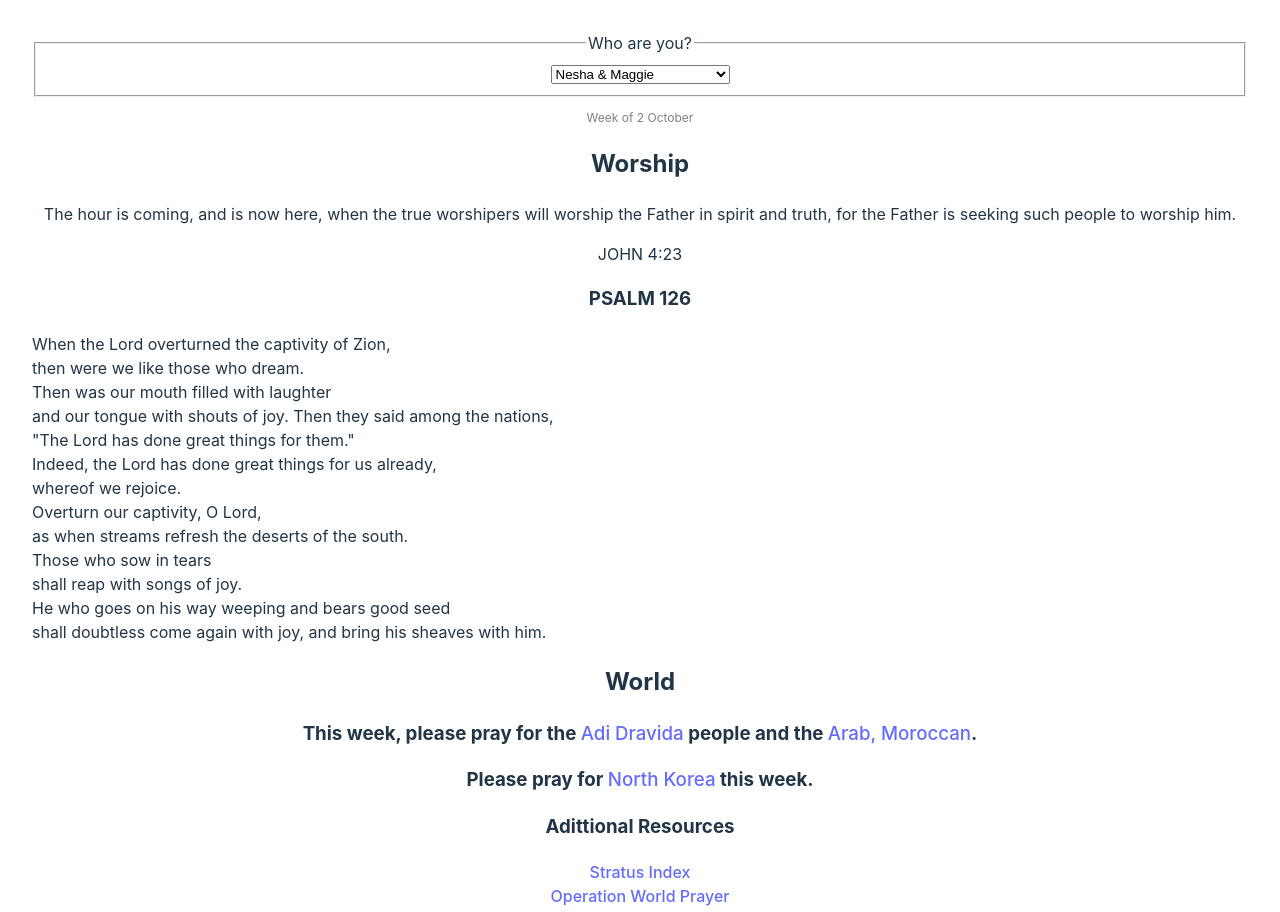
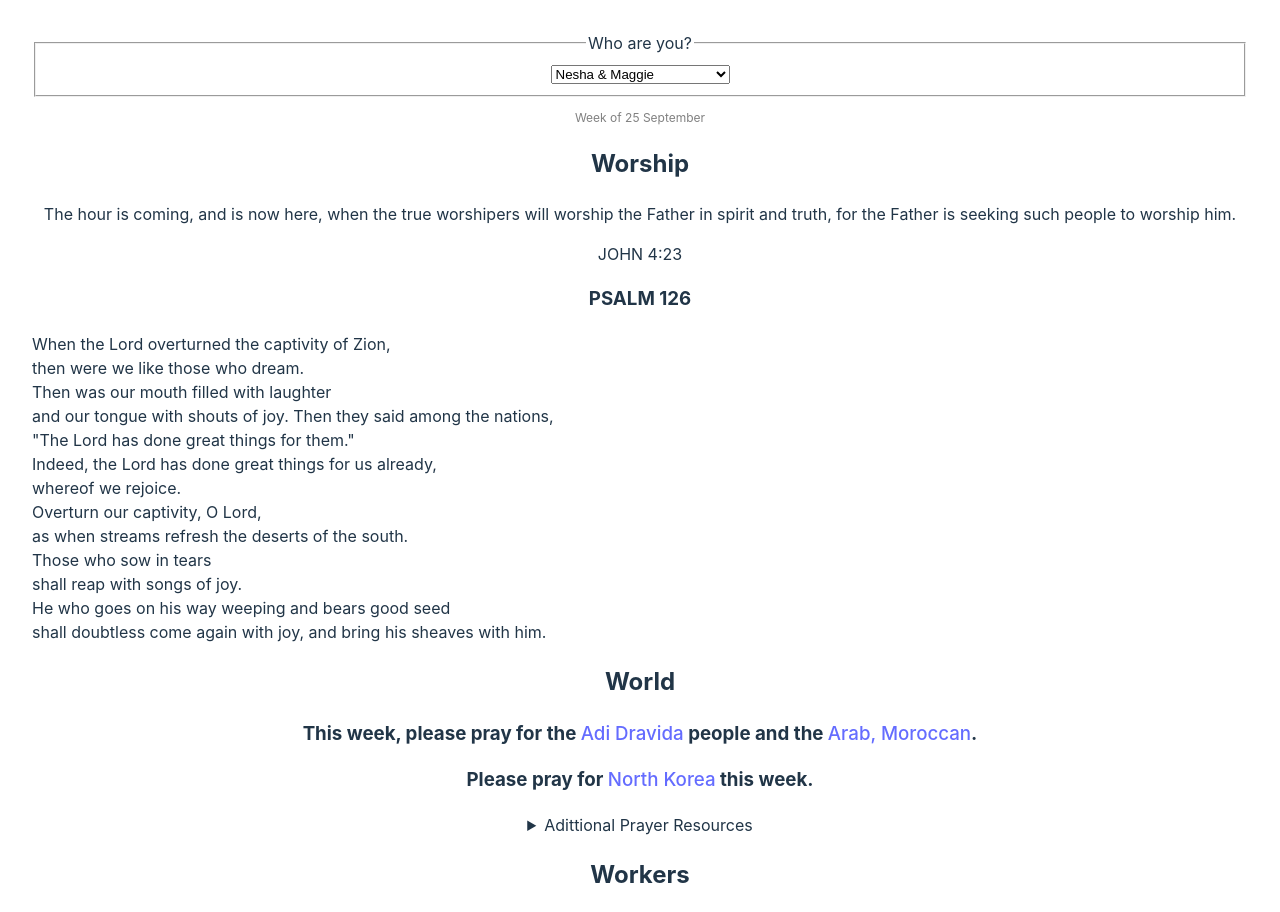
Before and after one commit to rollinsbaird/pftn-webpage, a React (Vite) app: page / in a window 1280 px wide. Shown: the part 126-1038 px from the top of the page. Built offline with nearby package versions, Linux system fonts and the light colour scheme.

Commit message:
made resources a dropdown to reduce clutter

```diff
--- a/src/App.jsx
+++ b/src/App.jsx
@@ -357,7 +357,7 @@ function App() {
           setSelectedOption={setPair}
           Options={PairOptions}
         />
-        <ShowWeek week={week} weekOptions={WeekOptions} />
+        <ShowWeek week={week - 1} weekOptions={WeekOptions} />
       </div>
       <div>
         <h2>Worship</h2>
@@ -393,8 +393,7 @@ function App() {
       </div>
       <div>
         <h2>World</h2>
-        {(typeof pair === "undefined") ?
-
+        {typeof pair === "undefined" ? (
           <>
             <PGSection
               pg1={
@@ -414,7 +413,9 @@ function App() {
               Name={Countries[week - 1][0]}
               Link={Countries[week - 1][1]}
             />
-            <h3>Adittional Resources</h3>
+            <details>
+              <summary>Adittional Prayer Resources</summary>
+              <>
                 <a href="https://globe.stratus.earth/globe-explorer/">
                   Stratus Index
                 </a>
@@ -426,14 +427,14 @@ function App() {
                 <a href="https://radical.net/podcasts/pray-the-word/">
                   Pray The Word Podcasts Archive - Radical
                 </a>
+              </>
+            </details>
             <FriendsMenu
               friend1={Friends[1 - 1][0]}
               friend2={Friends[1 - 1][1]}
             />
           </>
-
-        :
-
+        ) : (
           <>
             <PGSection
               pg1={
@@ -453,7 +454,9 @@ function App() {
               Name={Countries[week - 1][0]}
               Link={Countries[week - 1][1]}
             />
-            <h3>Adittional Resources</h3>
+            <details>
+              <summary>Adittional Prayer Resources</summary>
+              <>
                 <a href="https://globe.stratus.earth/globe-explorer/">
                   Stratus Index
                 </a>
@@ -465,12 +468,14 @@ function App() {
                 <a href="https://radical.net/podcasts/pray-the-word/">
                   Pray The Word Podcasts Archive - Radical
                 </a>
+              </>
+            </details>
             <FriendsMenu
               friend1={Friends[pair - 1][0]}
               friend2={Friends[pair - 1][1]}
             />
           </>
-        }
+        )}
         <h2>Witness</h2>
         <h3>Lift up those who don&apos;t yet know Jesus.</h3>
         <p>
```
Lines whose indentation alone changed are shown as unchanged.
